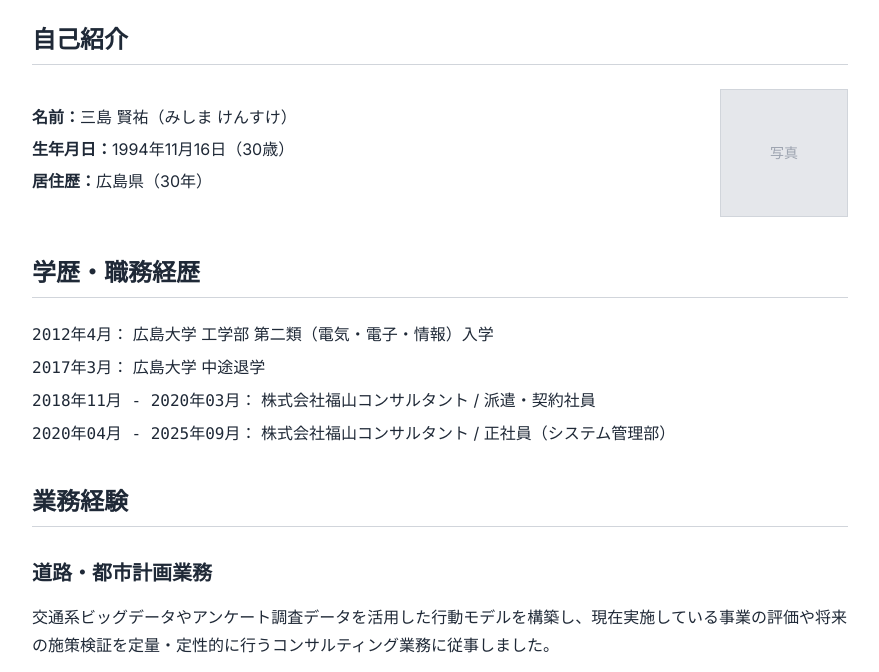
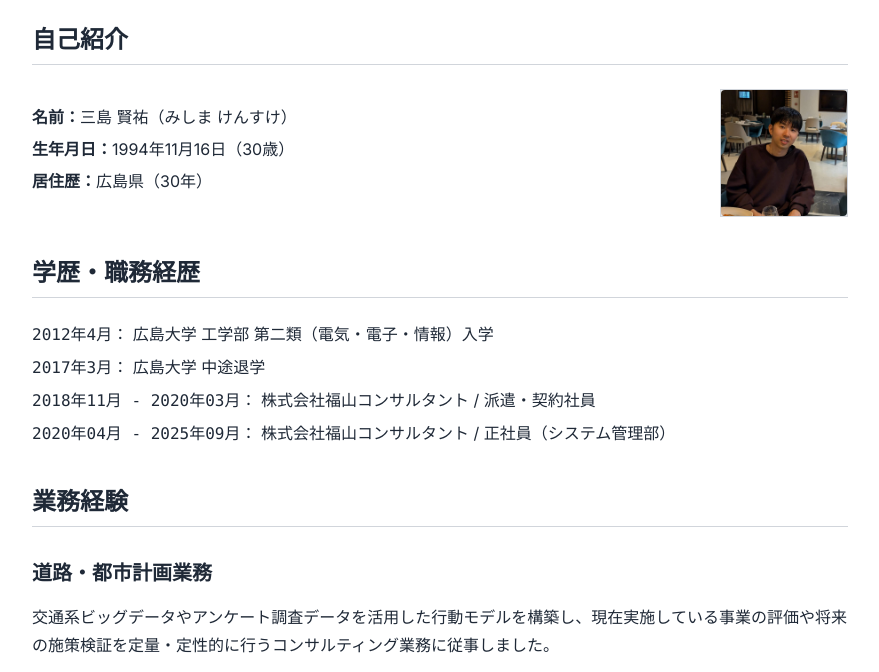
Before and after one commit to kmishima16/my-profile, a plain HTML site: page index.html in a window 1280 px wide. Shown: the part 104-776 px from the top of the page, without its empty margins (200-1079 px from the left). Drawn offline with nearby package versions, Linux system fonts and the light colour scheme.

Commit message:
update 写真

```diff
--- a/index.html
+++ b/index.html
@@ -52,7 +52,7 @@
                         <li><span class="font-semibold">居住歴：</span>広島県（30年）</li>
                     </ul>
                     <div class="w-32 h-32 bg-gray-200 flex items-center justify-center text-gray-400 text-sm border border-gray-300 mb-4 sm:mb-0 order-1 sm:order-2">
-                        写真
+                        <img src="mi.jpg" alt="profile_image" class="w-full h-full object-cover rounded" />
                     </div>
                 </div>
             </section>
```
Also changed, not shown: mi.jpg (added).
